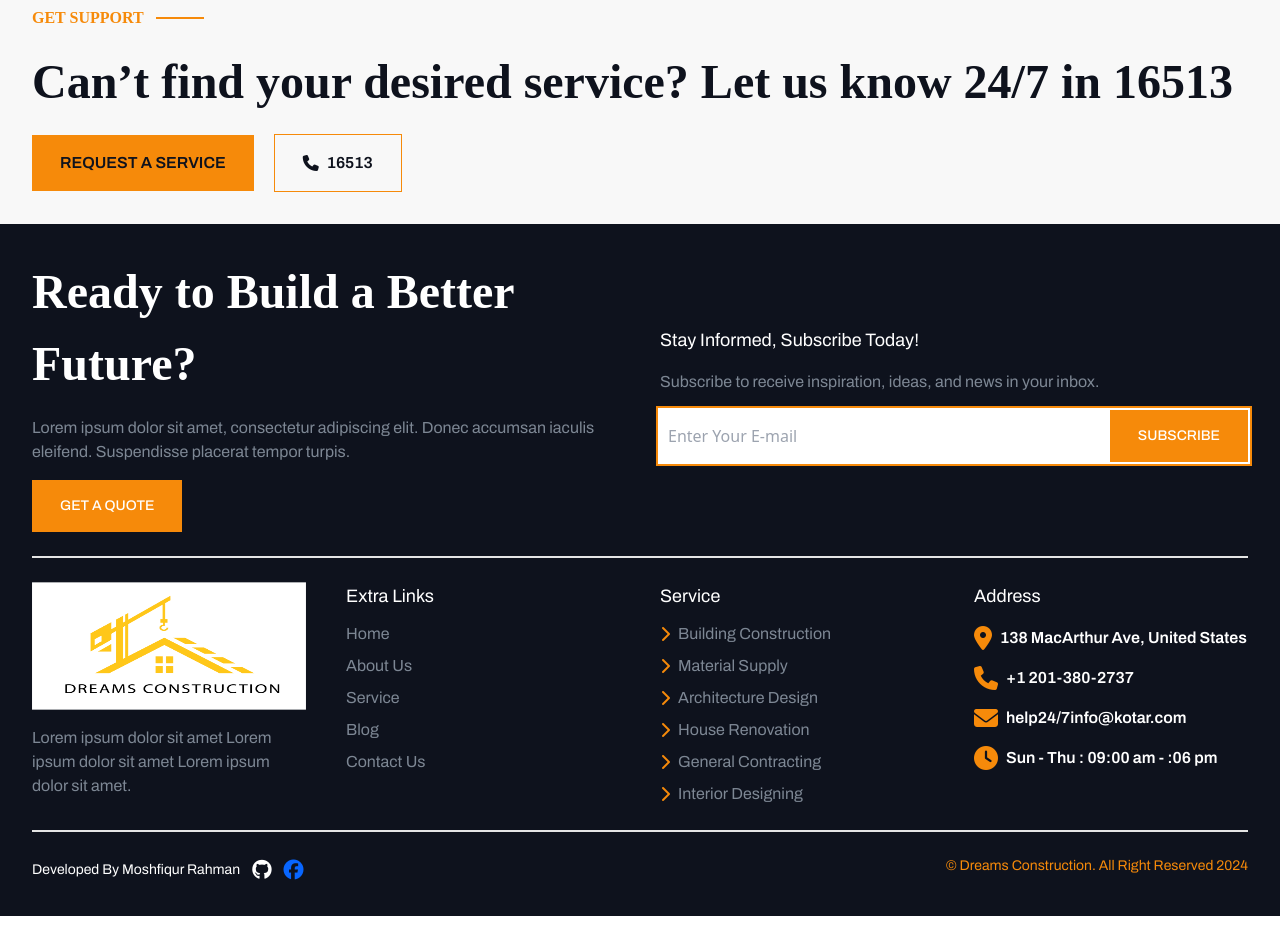
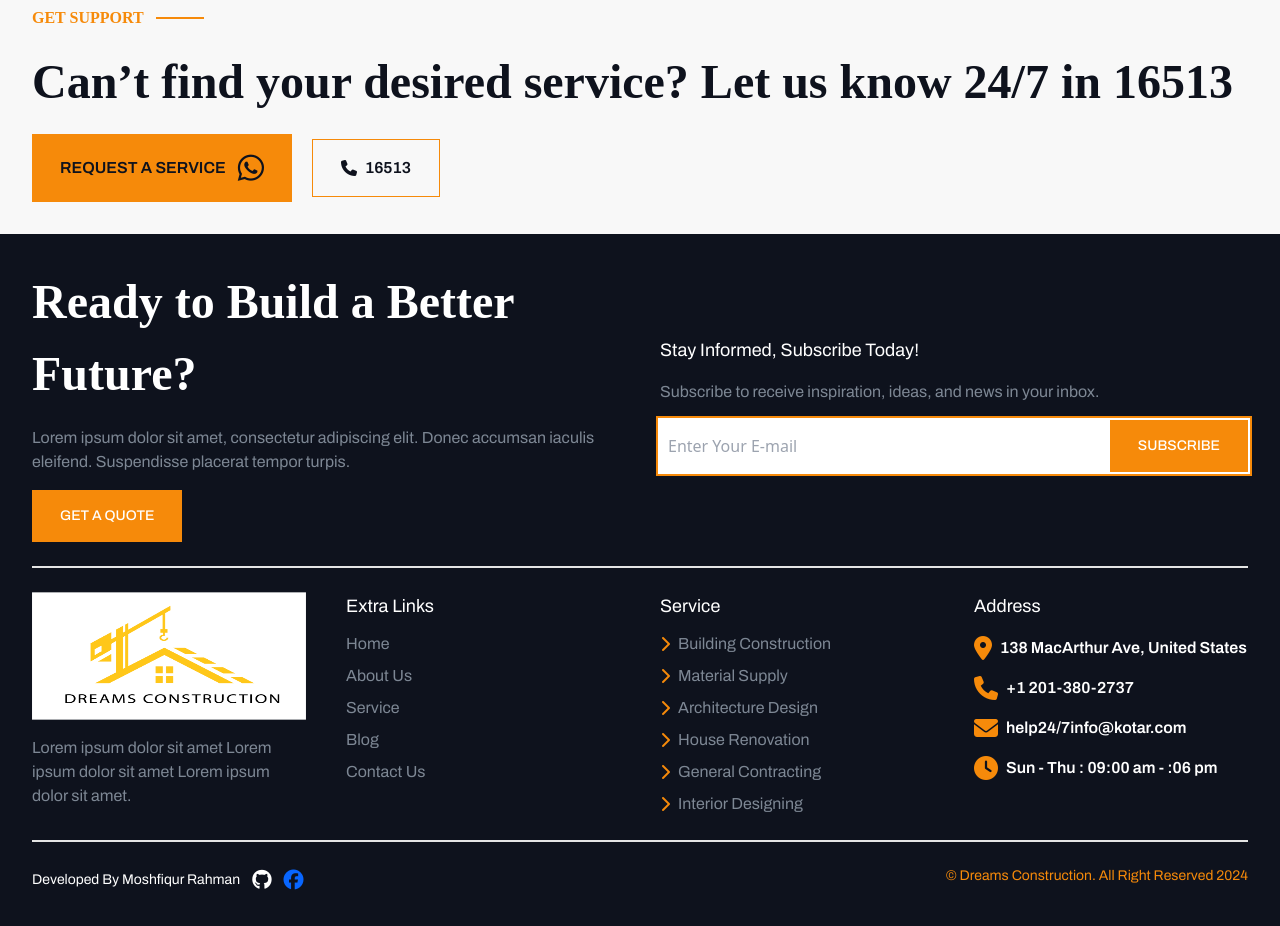
Before and after one commit to Emam-Bokhari/Construction-Portfolio-Template, a website: page src/index.html in a window 1280 px wide. Shown: the part 7680-8606 px from the top of the page. Drawn offline with Linux system fonts and the light colour scheme.

Commit message:
add whats app

```diff
--- a/note.js
+++ b/note.js
@@ -9,3 +9,5 @@
  font-[archivo],
  text-[#F68A0A] gold
 */
+
+// 29 hours somai lagse ai landig page ta banaite average a 5 hours somai dile o 6 din somai lagse ai landig page ta banaite
--- a/src/index.html
+++ b/src/index.html
@@ -197,6 +197,7 @@
     <!-- Start main -->
     <main>
 
+
         <!-- Start aboutus -->
         <div class=" bg-white my-20">
             <div class="max-w-screen-xl mx-auto px-8 md:px-16 lg:px-8  ">
@@ -288,6 +289,7 @@
             </div>
         </div>
         <!-- Ends aboutus -->
+
 
         <!-- Start service -->
         <div class="bg-[url('./assets/background-effects/bg-effect-service.png')] bg-no-repeat bg-cover w-full my-20">
@@ -407,6 +409,7 @@
 
         </div>
         <!-- Ends service -->
+
 
         <!-- Start work process -->
         <div class="bg-white my-20">
@@ -567,6 +570,7 @@
         </div>
         <!-- Ends work process -->
 
+
         <!-- Start get a free consultation and project completed section -->
         <div class="relative">
             <!-- Start get a free consultation -->
@@ -643,6 +647,7 @@
         </div>
         <!-- Ends get a free consultation and project completed section  -->
 
+
         <!-- Start latest projects -->
         <div
             class="bg-[url('./assets/background-effects/latest-projects-bg-effect.png')] bg-no-repeat bg-cover w-full ">
@@ -691,6 +696,7 @@
             </div>
         </div>
         <!-- Ends latest projects -->
+
 
         <!-- Start our team -->
         <div class="bg-[url('./assets/background-effects/our-team-bg-effect.jpg')] bg-no-repeat bg-cover w-full my-20">
@@ -948,6 +954,7 @@
             </div>
         </div>
         <!-- Ends our team -->
+
 
         <!-- Start why choose us -->
         <div class="bg-white w-full my-20">
@@ -1063,6 +1070,7 @@
         </div>
         <!-- Ends why choose us -->
 
+
         <!-- Start faq -->
         <div class=" bg-white my-20">
             <div class="max-w-screen-xl mx-auto px-8 md:px-16 lg:px-8  ">
@@ -1152,6 +1160,7 @@
         </div>
         <!-- Ends faq -->
 
+
         <!-- Start testimonials -->
         <div class="bg-[#F8F8F8] w-full my-20">
             <div class="max-w-screen-xl mx-auto p-8 md:p-16 lg:p-8 space-y-3 md:space-y-4">
@@ -1239,6 +1248,7 @@
         </div>
         <!-- Ends testimonials -->
 
+
         <!-- Start contact us -->
         <div class="bg-white w-full my-20 ">
             <div class="max-w-screen-xl mx-auto px-8 md:px-16 lg:px-8 space-y-3 md:space-y-4">
@@ -1521,6 +1531,7 @@
         </div>
         <!-- Ends blog -->
 
+
         <!-- Start call for any support -->
         <div class="bg-[#F8F8F8] w-full">
             <div class="max-w-screen-xl mx-auto p-8 md:p-16 lg:p-8 ">
@@ -1540,10 +1551,11 @@
 
                     <!-- button -->
                     <div class="flex items-center gap-5">
-                        <button
-                            class="bg-[#F68A0A] hover:bg-[#ee8404] transform transition-all duration-300 px-5 lg:px-7 text-sm md:text-base font-[archivo] font-[600] py-3 lg:py-4 text-[#0E121D] uppercase">
+                        <a href="https://wa.me/+8801886578726"
+                            class="bg-[#F68A0A] hover:bg-[#ee8404] transform transition-all duration-300 px-5 lg:px-7 text-sm md:text-base font-[archivo] font-[600] py-3 lg:py-4  text-[#0E121D] uppercase flex items-center gap-3">
                             REQUEST A SERVICE
-                        </button>
+                            <i class="fa-brands fa-whatsapp text-3xl"></i>
+                        </a>
 
                         <button
                             class="border-[1px] border-[#F68A0A] hover:bg-[#ee8404] transform transition-all duration-300 px-5 lg:px-7 text-sm md:text-base font-[archivo] font-[600] py-3 lg:py-4 text-[#0E121D] uppercase flex items-center gap-2">
@@ -1556,6 +1568,7 @@
             </div>
         </div>
         <!-- Ends call for any support -->
+
 
         <!-- Start footer -->
         <div class="bg-[#0E121D] w-full">
```
Also changed, not shown: src/output.css.
